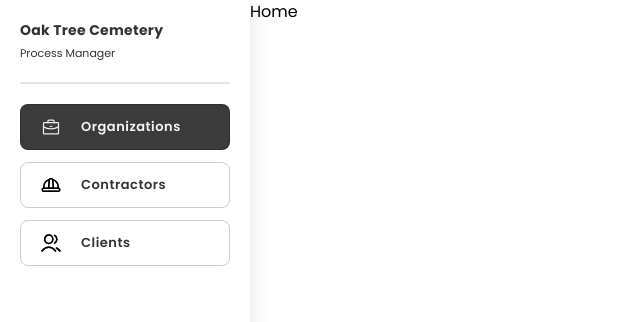
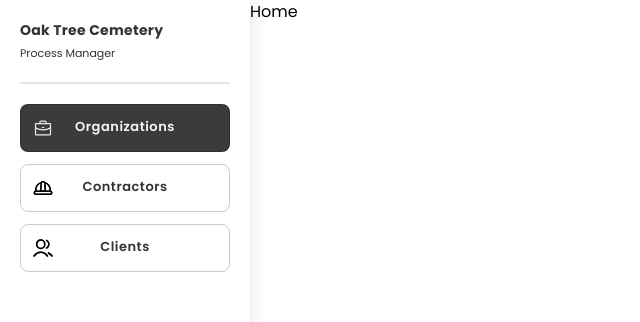
Before and after one commit to Katee-error/afs-test, a Next.js app: page / in a window 1280 px wide. Shown: the top 322 px of the page, without its empty margins (0-640 px from the left). Built offline with nearby package versions, Linux system fonts and the light colour scheme.

Commit message:
feat: add finally sidebar

```diff
--- /dev/null
+++ b/src/components/layout/main-menu/index.ts
@@ -0,0 +1 @@
+export { MainMenu } from "./main-menu";
--- a/src/components/layout/sidebar/Sidebar.module.scss
+++ b/src/components/layout/sidebar/Sidebar.module.scss
@@ -31,6 +31,33 @@
   height: 0px;
   margin: 20px 0;
 }
+
+.navLink {
+  position: relative;
+  display: flex;
+  align-items: center;
+  justify-content: center; // текст по центру
+  height: 48px; // задаем фиксированную высоту
+  padding-left: 48px; // чтобы текст не налезал на иконку
+  font-size: 14px;
+  font-weight: 500;
+  text-decoration: none;
+  color: $primary-color;
+  transition: background-color 0.2s;
+}
+
+.nav li.active .navLink {
+  background-color: $background-filled-regular-button;
+  font-weight: 600;
+}
+
+.navLink img {
+  position: absolute;
+  left: 12px;
+  top: 50%;
+  transform: translateY(-50%);
+}
+
 .nav {
   flex: 1;
   ul {
@@ -41,11 +68,6 @@
 
   li {
     a {
-      display: flex;
-      align-items: center;
-      text-align: center;
-      gap: 20px;
-      justify-content: start;
       padding: 12px 20px;
       border-radius: $border-radius-input;
       color: $primary-color;
```
Also changed, not shown: src/components/layout/main-menu/main-menu.tsx (added, +11 -0 lines), src/components/layout/main-menu/MainMenu.module.scss (added).
